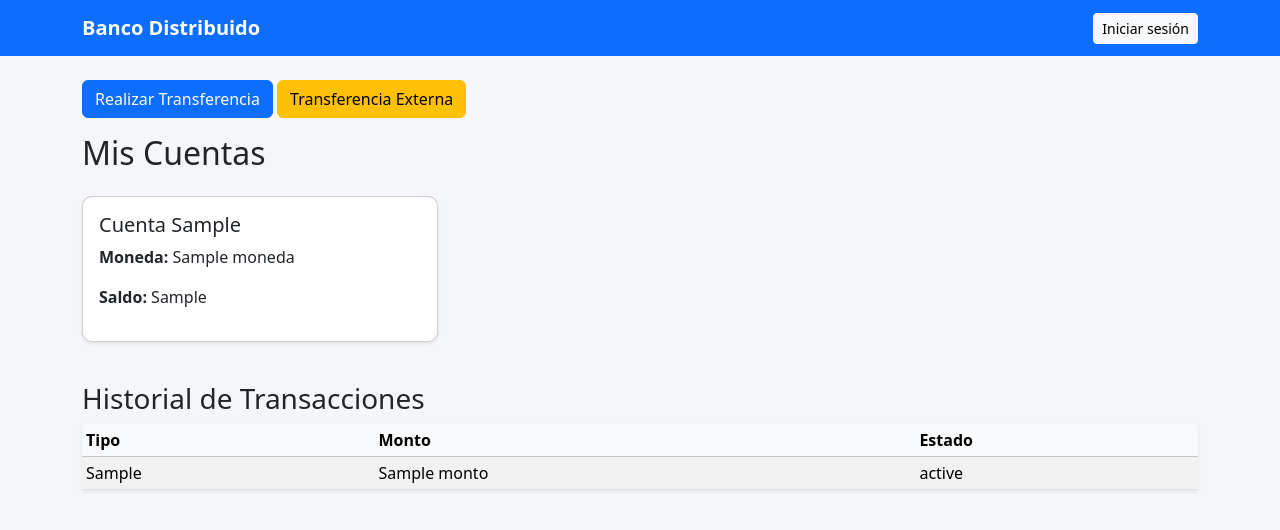
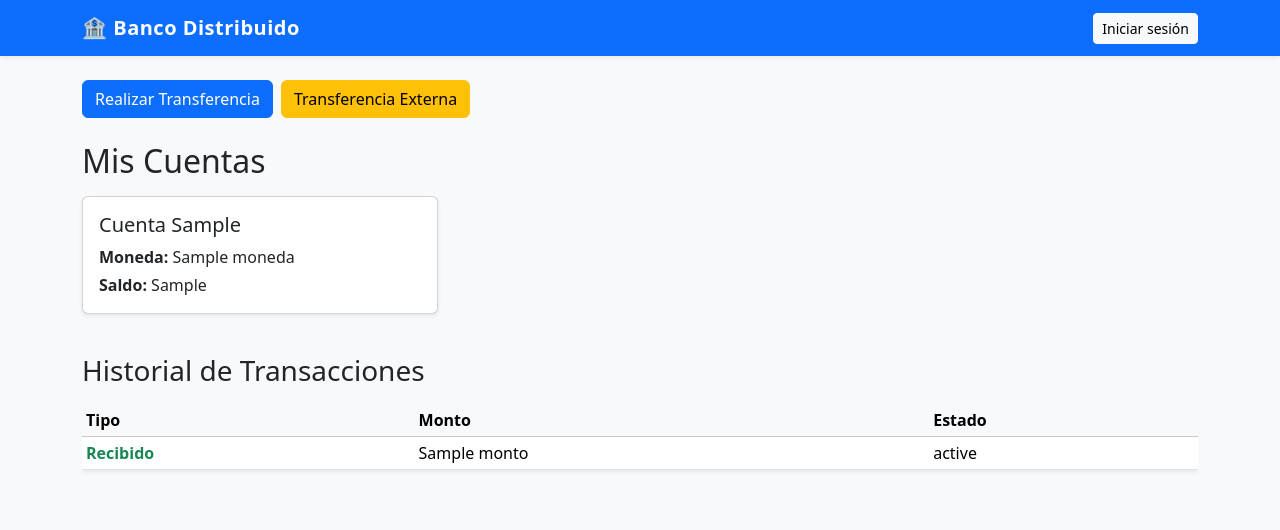
Before and after one commit to ivansosabz/banco-distribuido, a Django app: template templates/dashboard_cliente.html in a window 1280 px wide. Shown: the top 530 px of the page. Run offline with Django 3.2, Linux system fonts and the light colour scheme; the template is opened without the code that fills it: most values are stand-ins (such as "Sample title", 1, 10 or a date in 2020).

Commit message:
mejoras estéticas

```diff
--- a/templates/base.html
+++ b/templates/base.html
@@ -11,67 +11,45 @@
 
     <style>
         body {
-            background-color: #f4f6f9;
+            background-color: #f8f9fa;
         }
 
         .navbar-brand {
-            font-weight: bold;
-        }
-
-        .card {
-            border-radius: 10px;
+            font-weight: 600;
+            letter-spacing: 0.5px;
         }
     </style>
 </head>
 
 <body>
+    <nav class="navbar navbar-expand-lg navbar-dark bg-primary shadow-sm mb-4">
+        <div class="container">
+            <a class="navbar-brand" href="/">🏦 Banco Distribuido</a>
 
-    <nav class="navbar navbar-expand-lg navbar-dark bg-primary">
-        <div class="container">
-            <a class="navbar-brand" href="/">Banco Distribuido</a>
-
-            <div class="d-flex align-items-center">
-
+            <div class="d-flex align-items-center gap-2">
                 {% if request.user.is_authenticated %}
-
                 {% if request.user.is_superuser %}
-                <a href="{% url 'dashboard' %}" class="btn btn-light btn-sm me-2">
-                    Panel Banco
-                </a>
+                <a href="{% url 'dashboard' %}" class="btn btn-light btn-sm">Panel Banco</a>
                 {% else %}
-                <a href="{% url 'dashboard' %}" class="btn btn-light btn-sm me-2">
-                    Mi Dashboard
-                </a>
+                <a href="{% url 'dashboard' %}" class="btn btn-light btn-sm">Mi Dashboard</a>
                 {% endif %}
 
-                <span class="text-white me-3">
-                    {{ request.user.username }}
-                </span>
+                <span class="text-white ms-2 me-2">{{ request.user.username }}</span>
 
-                <form method="post" action="{% url 'logout' %}" class="d-inline">
+                <form method="post" action="{% url 'logout' %}" class="m-0">
                     {% csrf_token %}
-                    <button type="submit" class="btn btn-outline-light btn-sm">
-                        Cerrar sesión
-                    </button>
+                    <button type="submit" class="btn btn-outline-light btn-sm">Cerrar sesión</button>
                 </form>
-
                 {% else %}
-
-                <a href="{% url 'login' %}" class="btn btn-light btn-sm">
-                    Iniciar sesión
-                </a>
-
+                <a href="{% url 'login' %}" class="btn btn-light btn-sm">Iniciar sesión</a>
                 {% endif %}
-
             </div>
         </div>
     </nav>
 
-    <div class="container mt-4">
-        {% block content %}
-        {% endblock %}
-    </div>
-
+    <main class="container mt-2">
+        {% block content %}{% endblock %}
+    </main>
 </body>
 
 </html>
--- a/templates/dashboard_cliente.html
+++ b/templates/dashboard_cliente.html
@@ -3,35 +3,38 @@
 {% block title %}Cliente{% endblock %}
 
 {% block content %}
-<a href="{% url 'transferencia_interna' %}" class="btn btn-primary mb-3">
+<div class="d-flex gap-2 mb-4">
+    <a href="{% url 'transferencia_interna' %}" class="btn btn-primary">
         Realizar Transferencia
     </a>
-<a href="{% url 'transferencia_externa' %}" class="btn btn-warning mb-3">
+    <a href="{% url 'transferencia_externa' %}" class="btn btn-warning">
         Transferencia Externa
     </a>
-<h2 class="mb-4">Mis Cuentas</h2>
+</div>
 
+<h2 class="mb-3">Mis Cuentas</h2>
 {% if cuentas %}
 <div class="row">
     {% for cuenta in cuentas %}
     <div class="col-md-4 mb-3">
-        <div class="card shadow-sm p-3">
-            <h5>Cuenta {{ cuenta.numero_cuenta }}</h5>
-            <p><strong>Moneda:</strong> {{ cuenta.moneda }}</p>
-            <p><strong>Saldo:</strong> {{ cuenta.saldo_actual }}</p>
+        <div class="card h-100 shadow-sm">
+            <div class="card-body">
+                <h5 class="card-title">Cuenta {{ cuenta.numero_cuenta }}</h5>
+                <p class="card-text mb-1"><strong>Moneda:</strong> {{ cuenta.moneda }}</p>
+                <p class="card-text"><strong>Saldo:</strong> {{ cuenta.saldo_actual }}</p>
+            </div>
         </div>
     </div>
     {% endfor %}
 </div>
 {% else %}
-<div class="alert alert-info">
-    No tienes cuentas asociadas.
-</div>
+<div class="alert alert-info">No tienes cuentas asociadas.</div>
 {% endif %}
 
-<h3 class="mt-4">Historial de Transacciones</h3>
-
-<table class="table table-sm table-striped shadow-sm">
+<h3 class="mt-4 mb-3">Historial de Transacciones</h3>
+{% if transacciones %}
+<div class="table-responsive">
+    <table class="table table-sm table-hover shadow-sm">
         <thead class="table-light">
             <tr>
                 <th>Tipo</th>
@@ -40,16 +43,23 @@
             </tr>
         </thead>
         <tbody>
-        {% for cuenta in cuentas %}
-        {% for t in cuenta.transacciones_origen.all %}
+            {% for t in transacciones %}
             <tr>
-            <td>{{ t.tipo_transaccion }}</td>
+                <td>
+                    {% if t.tipo == "Enviado" %}
+                    <span class="text-danger fw-bold">Enviado</span>
+                    {% else %}
+                    <span class="text-success fw-bold">Recibido</span>
+                    {% endif %}
+                </td>
                 <td>{{ t.monto }}</td>
                 <td>{{ t.estado }}</td>
             </tr>
             {% endfor %}
-        {% endfor %}
         </tbody>
     </table>
-
+</div>
+{% else %}
+<div class="alert alert-info">No hay transacciones registradas.</div>
+{% endif %}
 {% endblock %}
```
Also changed, not shown: templates/dashboard_admin.html (+17 -7 lines), templates/home.html (+8 -4 lines), templates/registration/login.html (+19 -8 lines), templates/transferencia_externa.html (+32 -9 lines), templates/transferencia_interna.html (+32 -10 lines), web/views.py (+32 -1 lines). Lines whose indentation alone changed are shown as unchanged.
